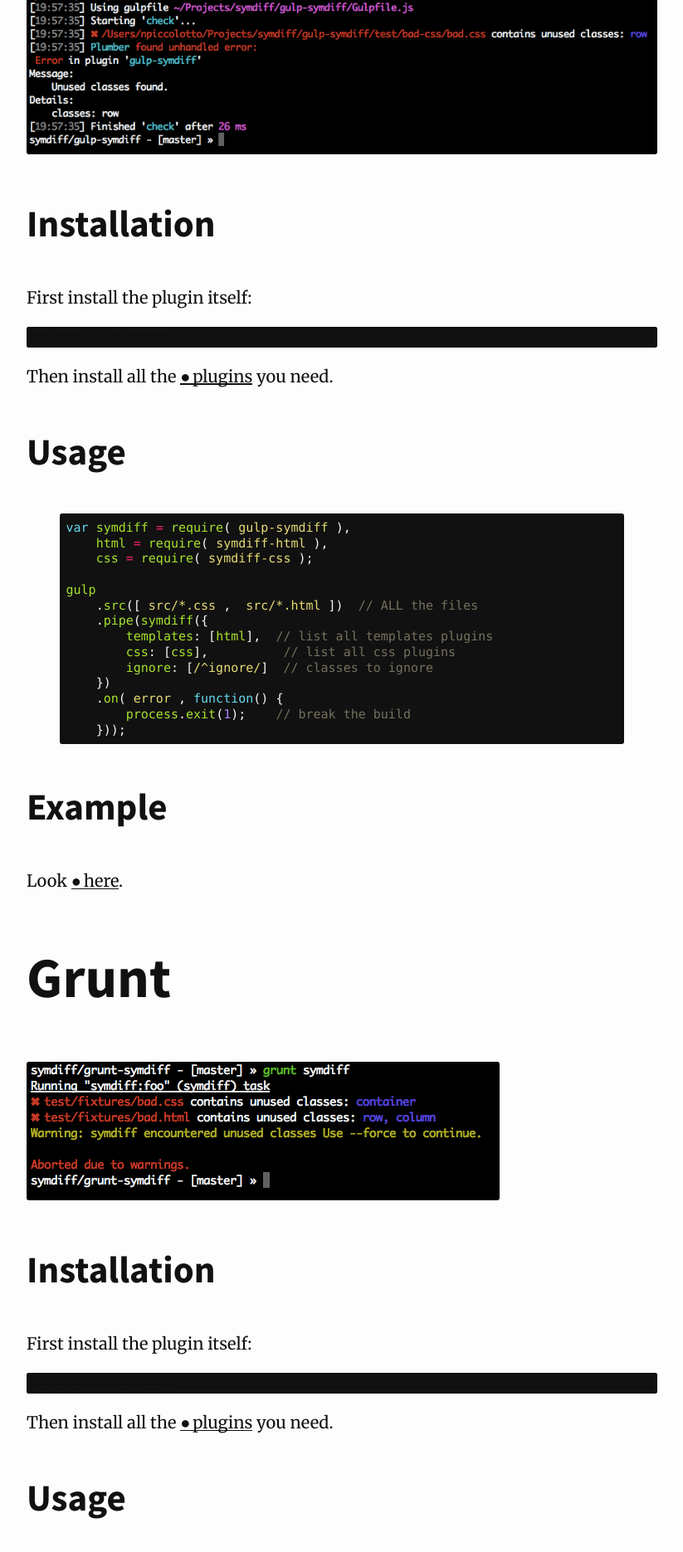
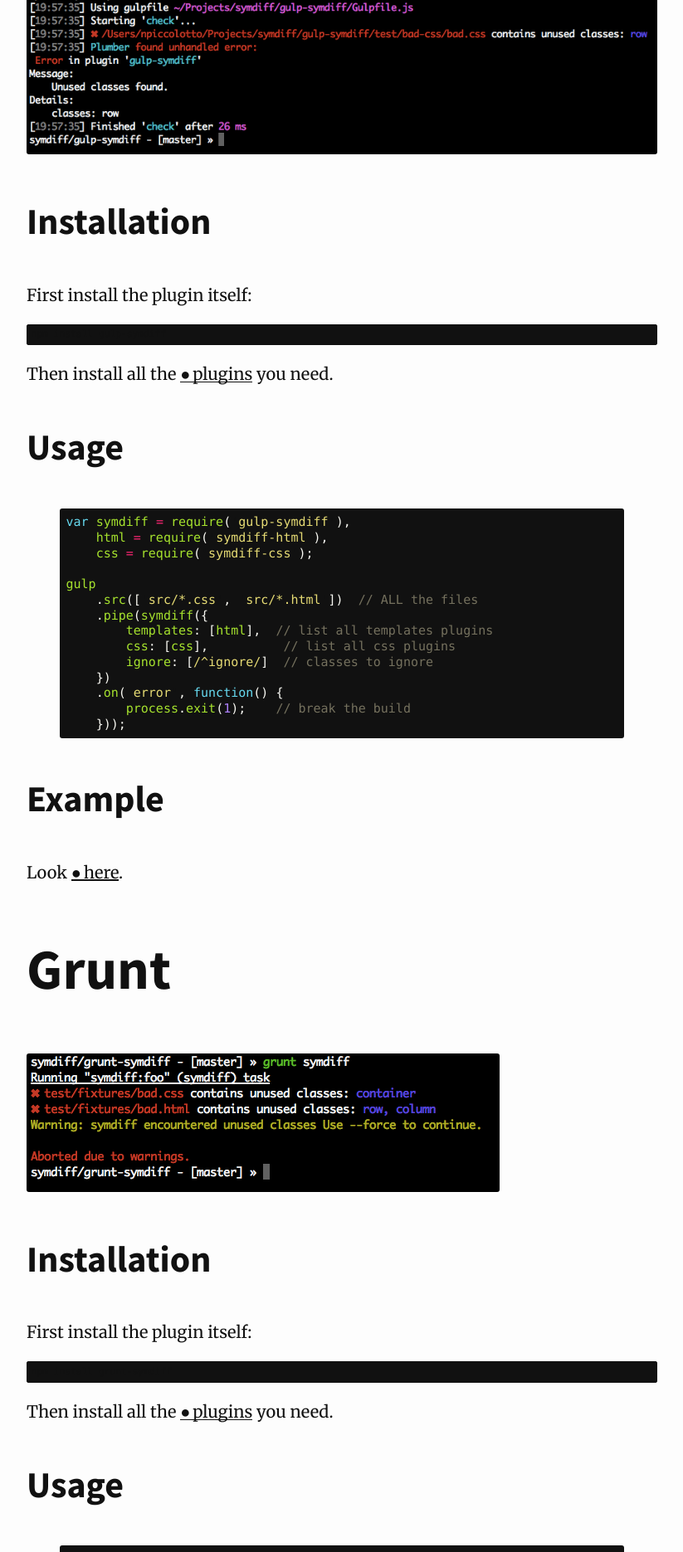
Before and after one commit to symdiff/symdiff.github.io, a Jekyll site: the page built from integration.md, in a window 1280 px wide. Shown: the part 760-2631 px from the top of the page at 83% size, without its empty margins (228-1051 px from the left). Built offline with Jekyll 4.4.1, drawn with Linux system fonts in a browser that asks for light colours.

Commit message:
Update main.scss

```diff
--- a/css/main.scss
+++ b/css/main.scss
@@ -17,14 +17,14 @@
 $h1-margin-bottom: 1 * $h1-line;
 
 $h2-font-size: 3.4em;
-$h2-line: 0.441176471em;
+$h2-line: 0.441176443em;
 $h2-lines: 3;
 $h2-line-height: $h2-line * $h2-lines;
 $h2-margin-top: 2 * $h2-line;
 $h2-margin-bottom: 1 * $h2-line;
 
-$h3-font-size: 2.25em;
-$h3-line: 0.666666667em;
+$h3-font-size: 2.20em;
+$h3-line: 0.666666645em;
 $h3-lines: 2;
 $h3-line-height: $h3-line * $h3-lines;
 $h3-margin-top: 1 * $h3-line;
@@ -50,7 +50,7 @@
 
 @mixin transition($properties...) {
     transition-property: $properties;
-    transition-duration: .2s;
+    transition-duration: .3s;
     transition-timing-function: ease;
 }
 
```
